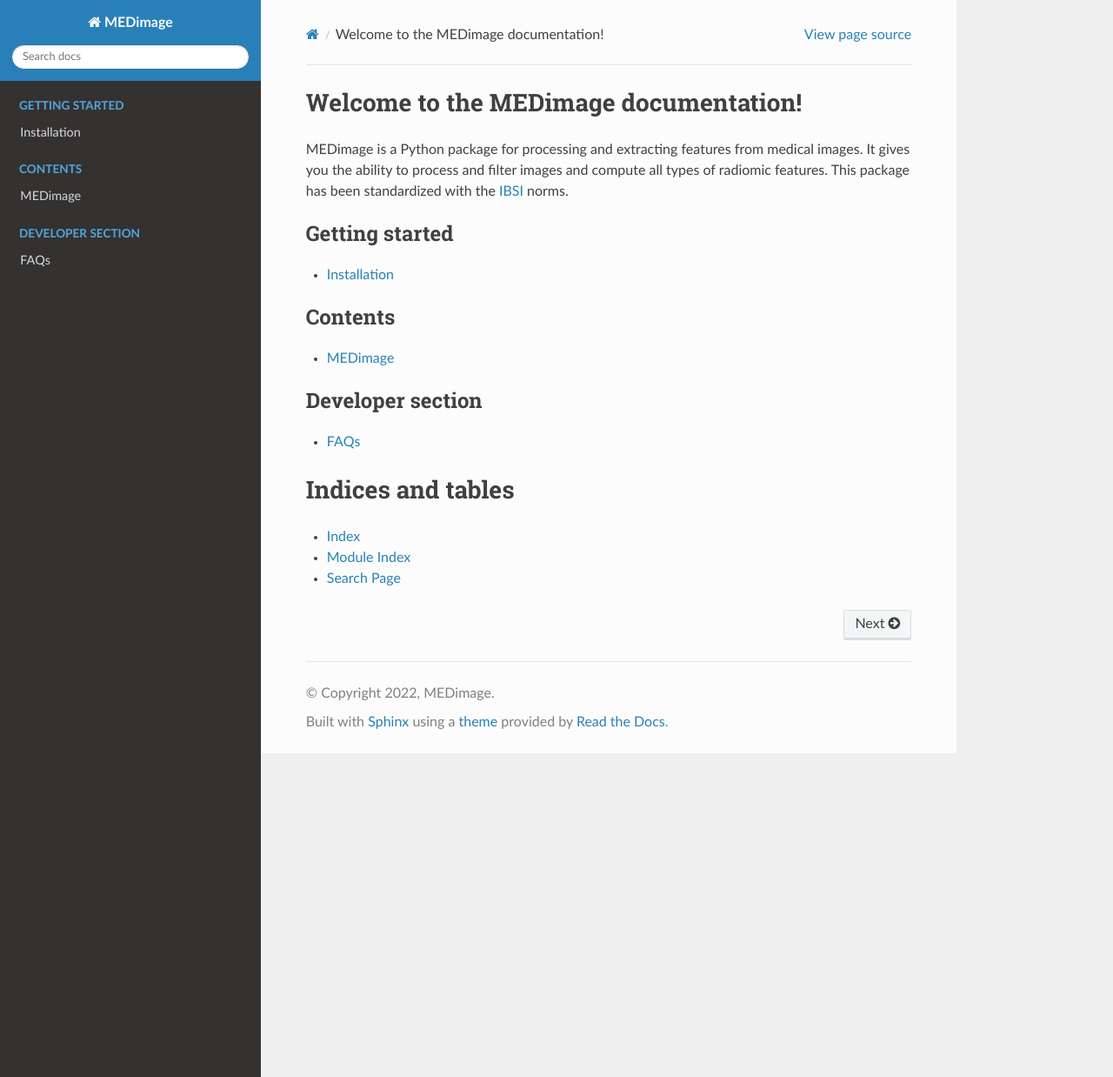
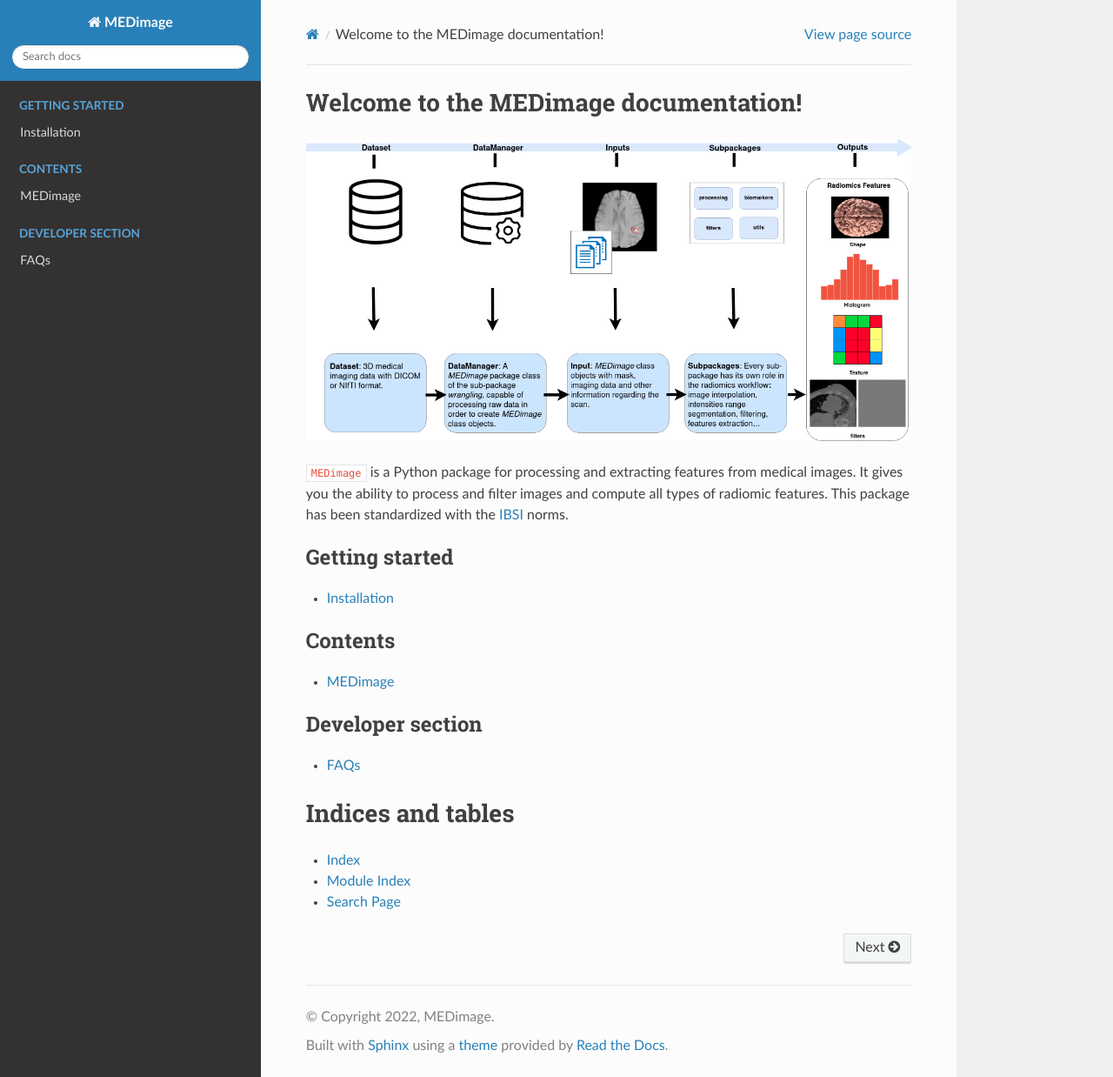
Before and after one commit to MahdiAll99/MEDimage, a Sphinx documentation site: the page built from docs/index.rst, in a window 1280 px wide and 1238 px high. Shown: the whole window at 87% size. Built offline with Sphinx 7.4.7 and the Read the Docs theme 2.0.0, drawn with Linux system fonts in a browser that asks for light colours; pages that are not in the unit, such as notebooks, are missing from menus; some of the changed lines change nothing that is shown.

Commit message:
Added MEDimage overview pic

```diff
--- a/docs/index.rst
+++ b/docs/index.rst
@@ -1,7 +1,11 @@
 Welcome to the MEDimage documentation!
 =======================================
 
-MEDimage is a Python package for processing and extracting features from medical images. It gives you the ability to process \
+.. image:: https://github.com/MahdiAll99/MEDimage/blob/user-doc/docs/figures/pakcage-overview.png?raw=true
+  :alt: Alternative text
+
+
+``MEDimage`` is a Python package for processing and extracting features from medical images. It gives you the ability to process \
 and filter images and compute all types of radiomic features. This package has been standardized with the `IBSI \
 <https://arxiv.org/pdf/1612.07003.pdf>`_ norms.
 
```
